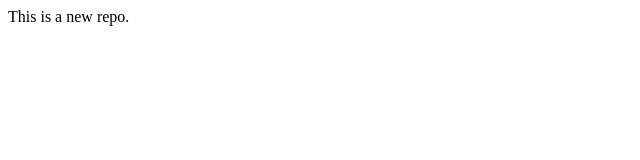
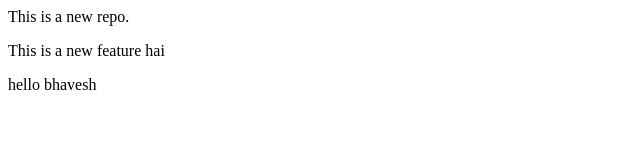
Before and after one commit to bhavesh090909/Localrepo, a plain HTML site: page index.html in a window 1280 px wide. Shown: the whole page, without its empty margins (0-640 px from the left). Drawn offline with Linux system fonts and the light colour scheme.

Commit message:
html file commit

```diff
--- a/index.html
+++ b/index.html
@@ -1 +1,3 @@
 <P>This is a new repo.</P>
+<p>This is a new feature hai</p>
+<p>hello bhavesh</p>
```
